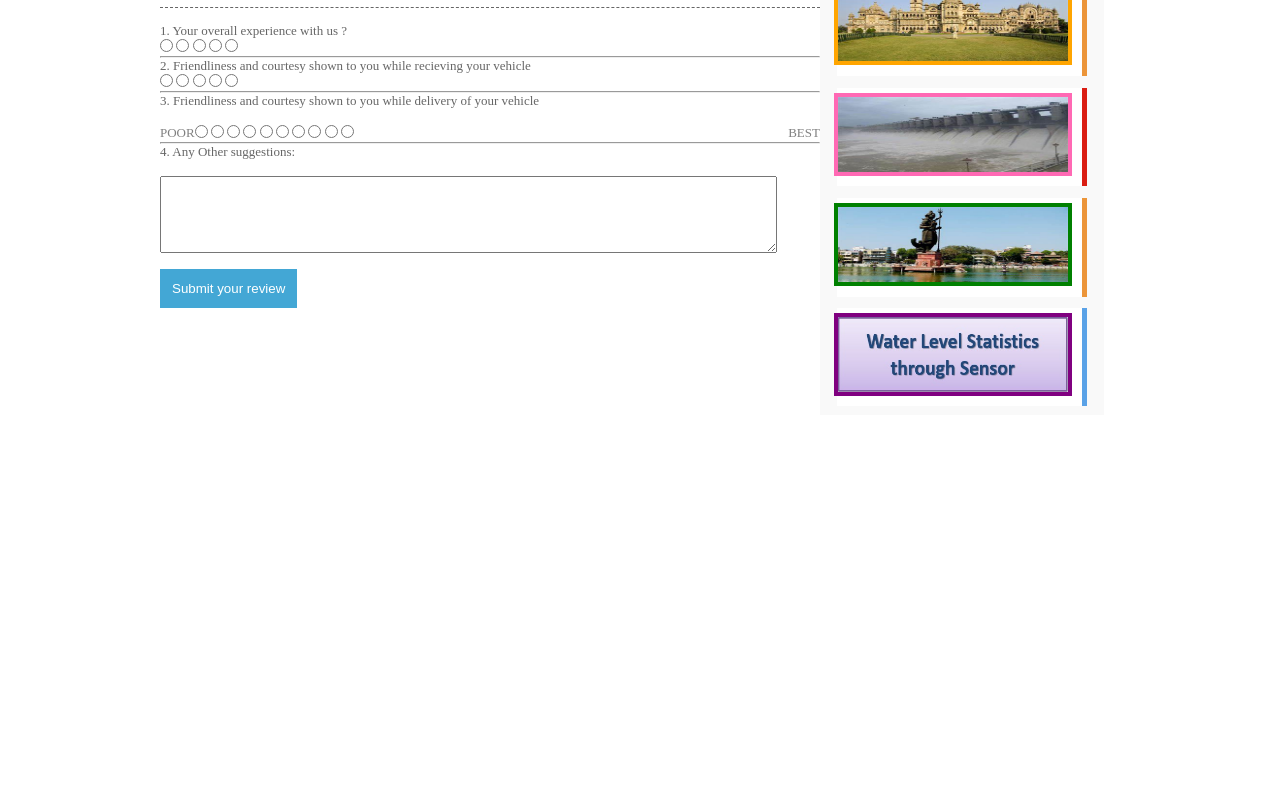
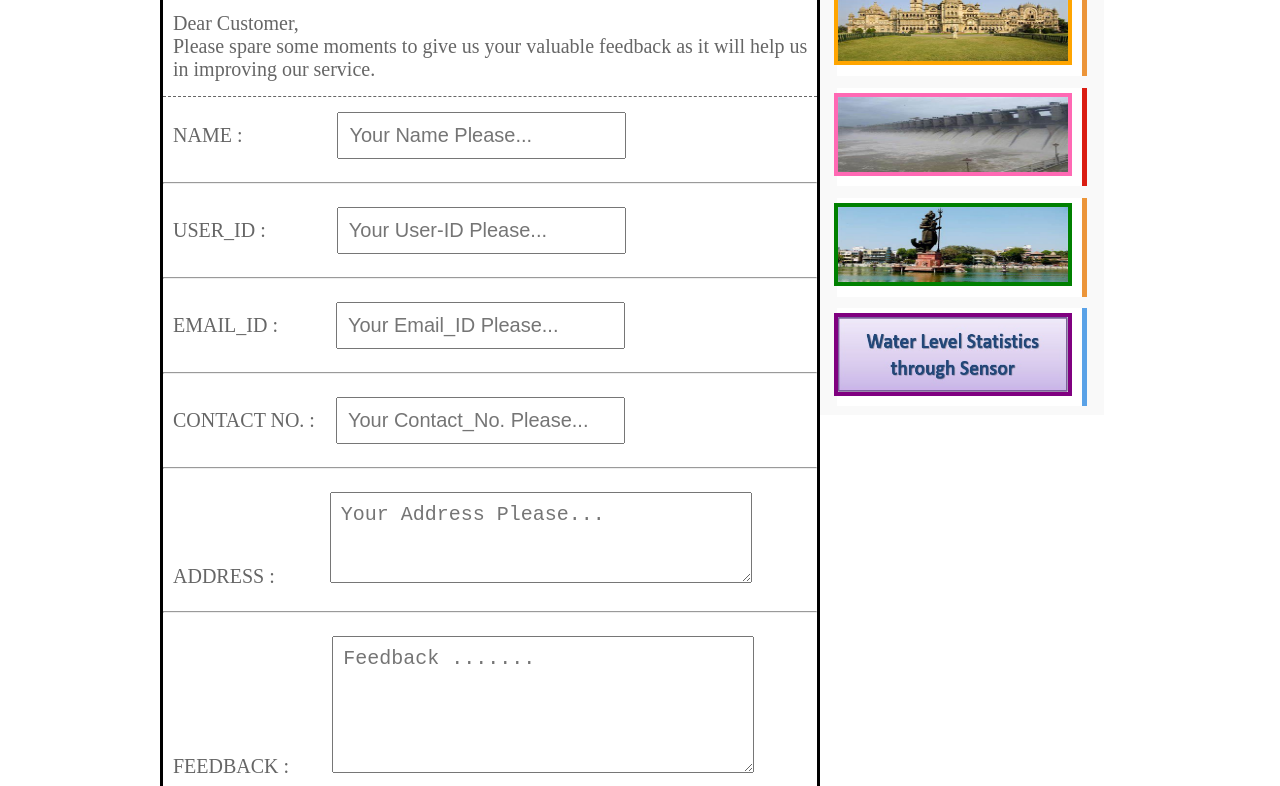
Before and after one commit to Priya6354/BWP_PROJECT, a plain HTML site: page vmcFeedback.html in a window 1280 px wide. Shown: the part 366-1152 px from the top of the page. Before the commit the page ends 821 px from the top, so only its background shows below. Drawn offline with nearby package versions, Linux system fonts and the light colour scheme; some packages are replaced by stand-ins of ours; a script that the page names is missing; files whose address does not match are found by name.

Commit message:
Update vmcFeedback.html

```diff
--- a/vmcFeedback.html
+++ b/vmcFeedback.html
@@ -374,118 +374,92 @@
             $('.co-r2').hide();
 
         });
-    </script>
+      </script>
 
 
       <div class="wrapper col4">
         <div id="container">
-
 
           <div id="content">
 
             <a href="index.html"><u>Home</u></a> &nbsp; > &nbsp;
             Feedback &nbsp; > &nbsp; <br /> <br />
             <h1 class="ha-taital">
-              <font size="17"> Feed Back / Query </font>
+              <br>
+              <font size="17" style="padding-left: 20px;"> Feed Back / Query </font>
             </h1>
 
 
-            <form action="mailto:mkrvleo1234@gmail.com" method="post" enctype="text/plain"></form>
-            <div class="feedback">
-              <p>Dear Customer,<br>
-              Thank you for getting your car services at our workshop. We would like to know how we performed. Please spare some moments to give us your valuable feedback as it will help us in improving our service.</p>
+            <form action="https://formsubmit.co/your@email.com" method="POST" enctype="text/plain">
+                <div style="border: 3px solid black;">
+                  <h1 style="color: brwon; font-weight:bold; text-align:center; text-decoration: underline; font-size: 32px;">Feedback Form</h1>
+                  <h4 style="padding-left: 10px;">Dear Customer,<br>
+                    Please spare some moments to give us your valuable feedback as it will help us in improving our service.
+                  </h4>
 
-              <h4>Please rate your service experience for the following parameters</h4>
+                  <div style="font-size: 20px;">
+                    <label style="padding-left: 10px;">NAME : </label>
+                    <input style="font-size:20px;padding-left:5px;margin-left:90px;padding: 10px;" name="name" type="text" placeholder="Your Name Please..." required="">
 
-              <form method="post" action="#action-url">
-              <label>1. Your overall experience with us ?</label><br>
+                    <br />
+                    <br />
+                    <hr>
+                    <br />
 
-              <span class="star-rating">
-                <input type="radio" name="rating1" value="1"><i></i>
-                <input type="radio" name="rating1" value="2"><i></i>
-                <input type="radio" name="rating1" value="3"><i></i>
-                <input type="radio" name="rating1" value="4"><i></i>
-                <input type="radio" name="rating1" value="5"><i></i>
-              </span>
+                    <label style="padding-left: 10px;">USER_ID : </label>
+                    <input style="font-size:20px;padding-left:5px;margin-left:66px;padding: 10px;" name="user_id" type="text" placeholder="Your User-ID Please..." required="">
 
-                <div class="clear"></div>
-                <hr class="survey-hr">
-              <label>2. Friendliness and courtesy shown to you while recieving your vehicle</label><br>
-              <span class="star-rating">
-                <input type="radio" name="rating2" value="1"><i></i>
-                <input type="radio" name="rating2" value="2"><i></i>
-                <input type="radio" name="rating2" value="3"><i></i>
-                <input type="radio" name="rating2" value="4"><i></i>
-                <input type="radio" name="rating2" value="5"><i></i>
-              </span>
+                    <br />
+                    <br />
+                    <hr>
+                    <br />
+
+                    <label style="padding-left: 10px;">EMAIL_ID : </label>
+                    <input style="font-size:20px;padding-left:5px;margin-left:53px;padding: 10px;" name="email_id" type="email" placeholder="Your Email_ID Please..." required="">
+
+                    <br />
+                    <br />
+                    <hr>
+                    <br />
+
+                    <label style="padding-left: 10px;">CONTACT NO. : </label>
+                    <input style="font-size:20px;padding-left:5px;margin-left:16px;padding: 10px;" name="contact_no." type="number" placeholder="Your Contact_No. Please..." required="">
+
+                    <br />
+                    <br />
+                    <hr>
+                    <br />
+
+                    <label style="padding-left: 10px;">ADDRESS : </label>
+                    <textarea style="font-size:20px;padding-left:5px;margin-left:50px;padding: 10px;" name="address" rows="3" cols="32"  placeholder="Your Address Please..." required=""></textarea>
+                    <br />
+                    <br />
+                    <hr>
+                    <br />
+
+                    <label style="padding-left: 10px;">FEEDBACK : </label>
+                    <textarea style="font-size:20px;padding-left:5px;margin-left:38px;padding: 10px;" name="feedback" rows="5" cols="32"  placeholder="Feedback ......." required=""></textarea>
+                    <br />
+                    <br />
+                    <hr>
+                    <br />
+
+                    <input style="background:#43a7d5;color:#fff;padding:12px;border:0; margin: 20px; margin-left: 250px;" type="submit" value="Submit your review">
+
+                    <input type="hidden" name="_next" value="https://yourdomain.co/thanks.html">
+                    <input type="hidden" name="_subject" value="Feedback">
+                    <input type="hidden" name="_cc" value="bwpproject1234@gmail.com">
+                    <input type="hidden" name="_captcha" value="false">
+                    <input type="hidden" name="_autoresponse" value="Thank you so much for your feedback">
+
+                  </div>
+
+                </div>
+            </form>
 
 
-                <div class="clear"></div>
-                <hr class="survey-hr">
-              <label>3. Friendliness and courtesy shown to you while delivery of your vehicle</label><br><br/>
-                <div style="color:grey">
-                  <span style="float:left">
-                   POOR
-                  </span>
-                  <span style="float:right">
-                    BEST
-                  </span>
+          </div>
 
-                </div>
-              <span class="scale-rating">
-                <label value="1">
-                <input type="radio" name="rating" >
-                <label style="width:100%;"></label>
-                </label>
-                <label value="2">
-                <input type="radio" name="rating" >
-                <label style="width:100%;"></label>
-                </label>
-                <label value="3">
-                <input type="radio" name="rating">
-                <label style="width:100%;"></label>
-                </label>
-                <label value="4">
-                <input type="radio" name="rating">
-                <label style="width:100%;"></label>
-                </label>
-                <label value="5">
-                <input type="radio" name="rating">
-                <label style="width:100%;"></label>
-                </label>
-                <label value="6">
-                <input type="radio" name="rating">
-                <label style="width:100%;"></label>
-                </label>
-                <label value="7">
-                <input type="radio" name="rating">
-                <label style="width:100%;"></label>
-                </label>
-                <label value="8">
-                <input type="radio" name="rating">
-                <label style="width:100%;"></label>
-                </label>
-                <label value="9">
-                <input type="radio" name="rating">
-                <label style="width:100%;"></label>
-                </label>
-                <label value="10">
-                <input type="radio" name="rating" value="10">
-                <label style="width:100%;"></label>
-                </label>
-              </span>
-
-                <div class="clear"></div>
-                <hr class="survey-hr">
-              <label for="m_3189847521540640526commentText">4. Any Other suggestions:</label><br/><br/>
-              <textarea cols="75" name="commentText" rows="5" style="100%"></textarea><br>
-              <br>
-                <div class="clear"></div>
-              <input style="background:#43a7d5;color:#fff;padding:12px;border:0" type="submit" value="Submit your review">
-              </form>
-              </div>
-
-          </div>
 
 
 
@@ -598,7 +572,7 @@
 
 
     </div>
-    </div>
+
   </form>
 
 
```
